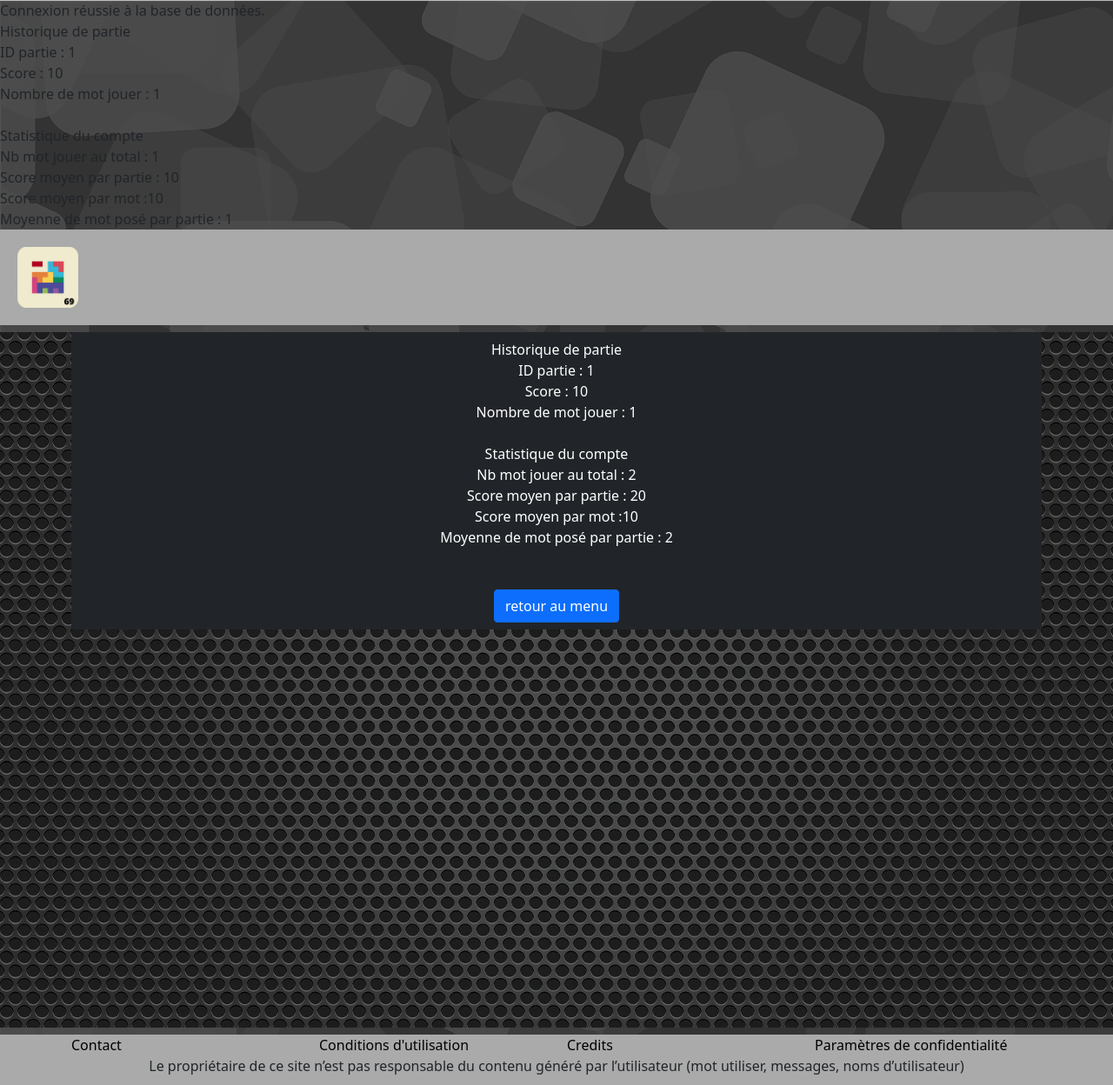
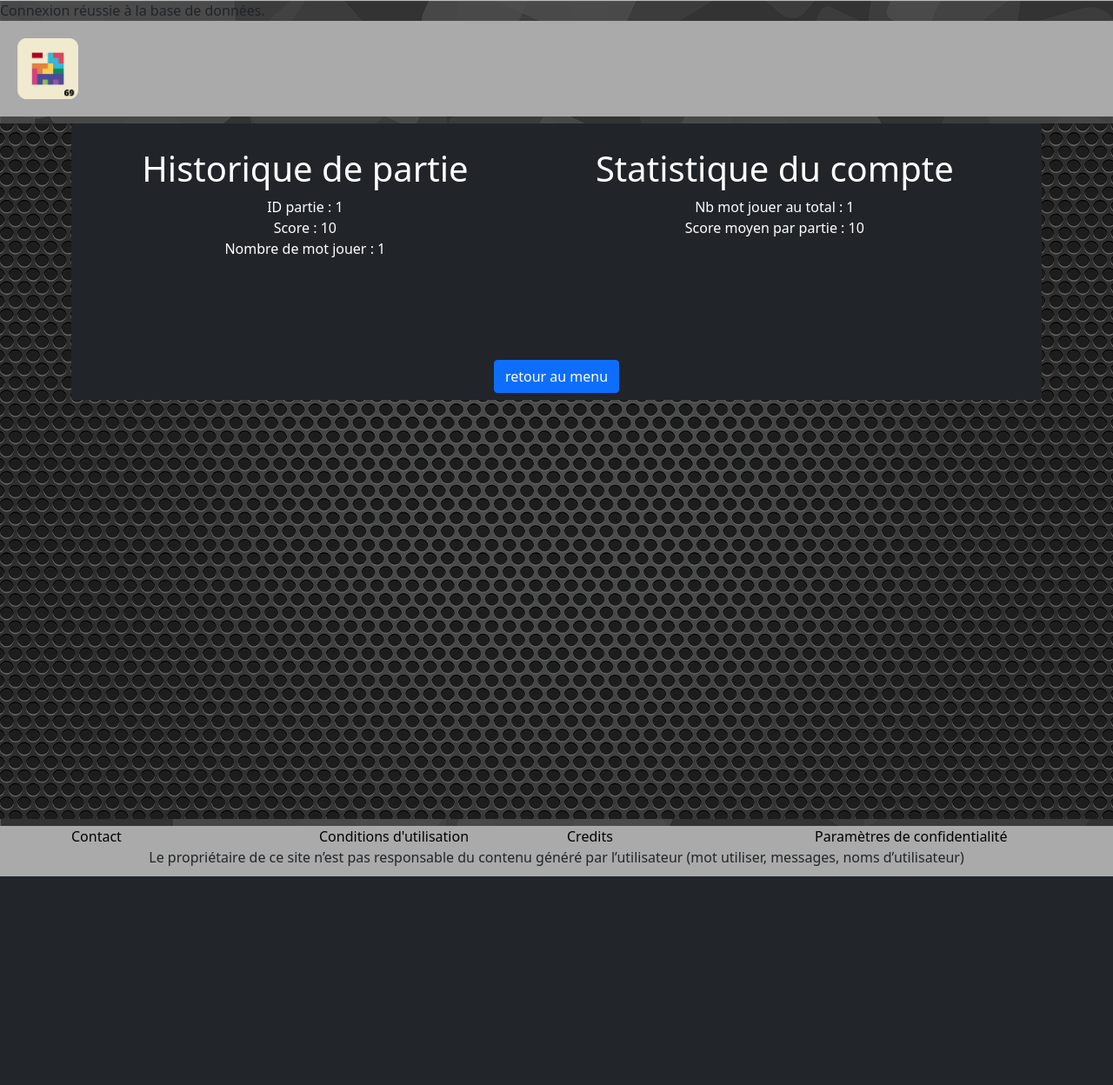
Before and after one commit to Ximawa/Scrabble, a PHP site: page /Page_Joueur/StatJoueur.php in a window 1280 px wide. Shown: the whole page at 87% size. After the commit the page ends 1008 px from the top, so only its background shows below. Run offline with PHP 8.4, Linux system fonts and the light colour scheme; the visitor is signed in with stand-in values (Sample User, id 1); tables that the repository leaves empty hold one stand-in row (values such as "Sample post").

Commit message:
design statjoeur comme tu le veux bebou

```diff
--- a/Page_Joueur/StatJoueur.php
+++ b/Page_Joueur/StatJoueur.php
@@ -15,25 +15,6 @@
     $score_moyen = 0;
     $score_moyen_mot = 0;
     $nb_mot_moyen = 0;
-
-    echo '<div> Historique de partie </div>';
-    foreach($resultats as $resultat){
-        $nb_mot_total += $resultat["nb__mot_jouer"];
-        $score += $resultat["score"];
-        echo "ID partie : " . $resultat["Id_partie"] . "<br>";
-        echo "Score : " . $resultat["score"] . "<br>";
-        echo "Nombre de mot jouer : " . $resultat["nb__mot_jouer"] . "<br>";
-    }
-
-
-    echo '<br><div> Statistique du compte </div>';
-    echo 'Nb mot jouer au total : '.$nb_mot_total. "<br>";;
-    echo 'Score moyen par partie : '.($score / count($resultats)). "<br>";;
-    echo 'Score moyen par mot :'.($score / $nb_mot_total). "<br>";;
-    echo 'Moyenne de mot posé par partie : '.($nb_mot_total / count($resultats)). "<br>";;
-
-
-
 ?>
 
 <!DOCTYPE html>
@@ -63,21 +44,25 @@
                 <div>
                     <center>
                         <p><?php
-                           echo '<div> Historique de partie </div>';
+                        echo'<div class="space3">';
+                           echo '<div> <h1> Historique de partie </h1>';
                            foreach($resultats as $resultat){
                                $nb_mot_total += $resultat["nb__mot_jouer"];
                                $score += $resultat["score"];
                                echo "ID partie : " . $resultat["Id_partie"] . "<br>";
                                echo "Score : " . $resultat["score"] . "<br>";
-                               echo "Nombre de mot jouer : " . $resultat["nb__mot_jouer"] . "<br>";
+                               echo "Nombre de mot jouer : " . $resultat["nb__mot_jouer"] . "<br><br><br>";
                            }
+                           echo'</div>';
 
 
-                           echo '<br><div> Statistique du compte </div>';
-                           echo 'Nb mot jouer au total : '.$nb_mot_total. "<br>";;
-                           echo 'Score moyen par partie : '.($score / count($resultats)). "<br>";;
-                           echo 'Score moyen par mot :'.($score / $nb_mot_total). "<br>";;
-                           echo 'Moyenne de mot posé par partie : '.($nb_mot_total / count($resultats)). "<br>";;?>
+                           echo '<div> <h1>Statistique du compte</h1> ';
+                           echo 'Nb mot jouer au total : '.$nb_mot_total. "<br>";
+                           echo 'Score moyen par partie : '.($score / count($resultats)). "<br>";
+                           //echo 'Score moyen par mot :'.($score / $nb_mot_total). "<br>";
+                           //echo 'Moyenne de mot posé par partie : '.($nb_mot_total / count($resultats)). "<br>";
+                           echo'</div>';
+                        echo'</div>';   ?>
                         </p>
                         <br>
                         <br>
--- a/affichage/styleHome.css
+++ b/affichage/styleHome.css
@@ -83,6 +83,14 @@ main{
     padding-bottom: 20px;
 }
 
+.space3{
+    display: flex;
+    justify-content: space-around;
+    padding-top: 20px;
+    padding-bottom: 20px;
+    padding-right: 20px;
+}
+
 body{
     background-image: url(../img/background.png);
 }
```
